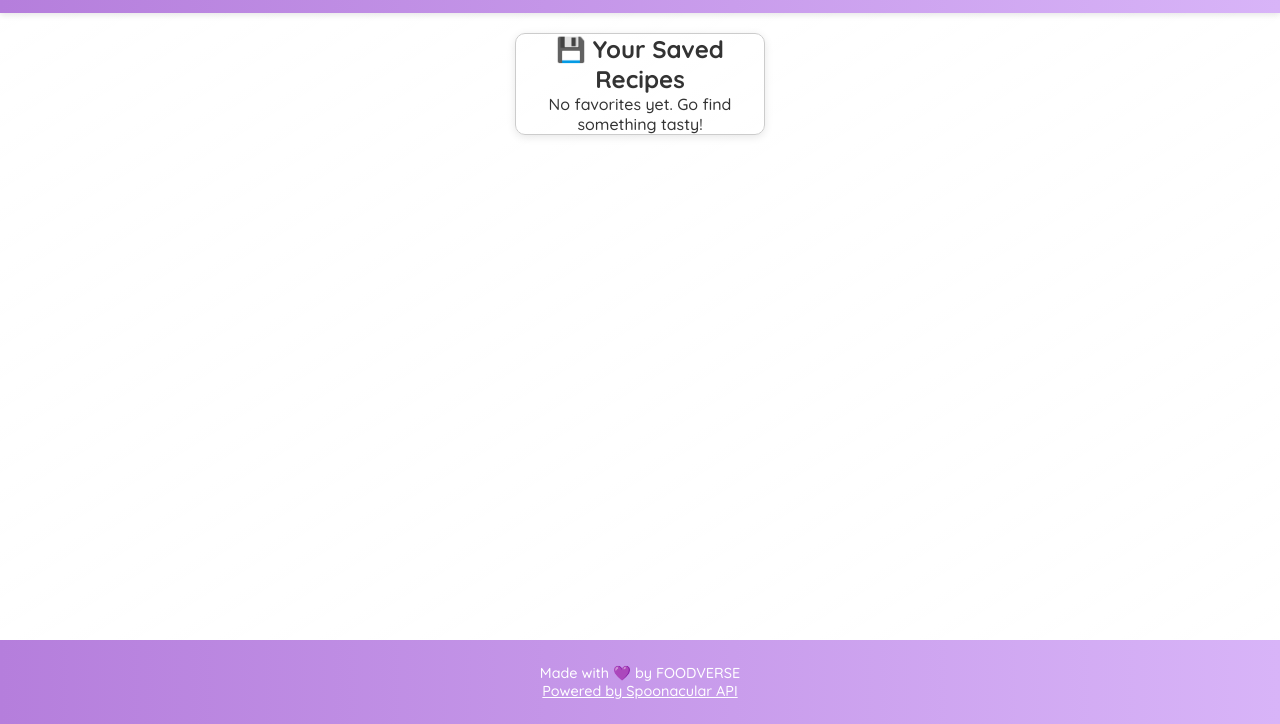
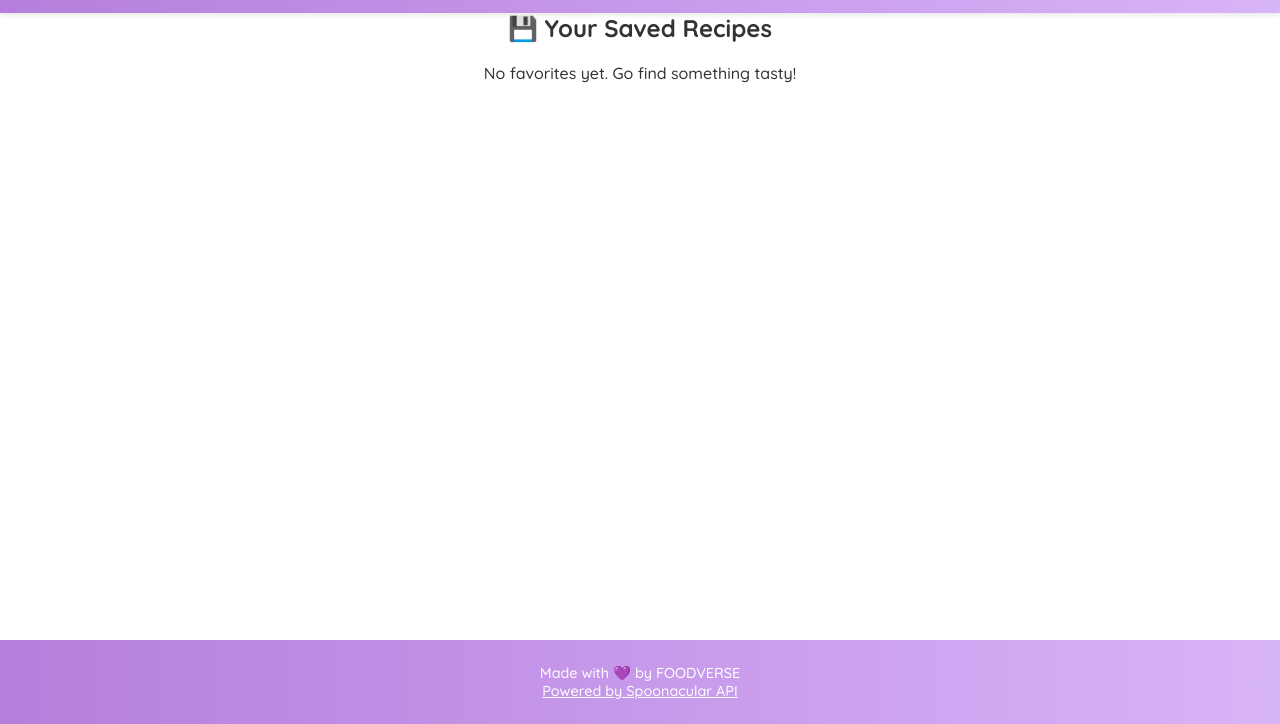
Before and after one commit to deshpande-shreeraksha/recipe-finder, a plain HTML site: page favorites.html in a window 1280 px wide. Shown: the part 76-800 px from the top of the page. Drawn offline with Linux system fonts and the light colour scheme.

Commit message:
Udated Project

```diff
--- a/favorites.html
+++ b/favorites.html
@@ -22,18 +22,18 @@
   </nav>
 
   <main>
-    <div class='favorites-container'>
-      <div class="favorite-card">
+    <section class="favorites-container">
       <h2>💾 Your Saved Recipes</h2>
-      <div id="favoritesList"></div>
-    </div>
-  </div>
+      <div id="favoritesList" class="favorites-list"></div>
+    </section>
   </main>
+
   <footer>
     <p>Made with 💜 by FOODVERSE</p>
     <p>
-      <a href="https://spoonacular.com/food-api" target="_blank" rel="noopener">Powered by Spoonacular API</a>
-
+      <a href="https://spoonacular.com/food-api" target="_blank" rel="noopener">
+        Powered by Spoonacular API
+      </a>
     </p>
   </footer>
 
--- a/style.css
+++ b/style.css
@@ -249,39 +249,31 @@ footer a:hover {
   font-size: 1.1rem;
   line-height: 1.6;
 }
-/* Container for favorite recipes */
-.favorites-container {
-  display: flex;               /* Aligns child elements horizontally */
-  flex-wrap: wrap;             /* Allows wrapping of cards if they overflow */
-  justify-content: center;     /* Centers the cards horizontally */
-  gap: 20px;                   /* Adds space between cards */
-  padding: 20px;
+
+.favorites-list {
+  display: flex;
+  flex-wrap: wrap;        /* Wrap cards if they overflow */
+  justify-content: center; /* Center horizontally */
+  gap: 20px;               /* Space between cards */
+  margin-top: 20px;
 }
 
-/* Individual recipe card */
 .favorite-card {
-  width: 250px;                /* Sets a fixed width for each card */
+  width: 250px;
   border: 1px solid #ccc;
   border-radius: 10px;
   overflow: hidden;
   box-shadow: 0 2px 8px rgba(0,0,0,0.1);
-  text-align: center;          /* Centers text inside the card */
-}
-/* Container for favorite recipes */
-.favorites-container {
-  display: flex;               /* Aligns child elements horizontally */
-  flex-wrap: wrap;             /* Allows wrapping of cards if they overflow */
-  justify-content: center;     /* Centers the cards horizontally */
-  gap: 20px;                   /* Adds space between cards */
-  padding: 20px;
+  text-align: center;
+  background: #fff;
 }
 
-/* Individual recipe card */
-.favorite-card {
-  width: 250px;                /* Sets a fixed width for each card */
-  border: 1px solid #ccc;
-  border-radius: 10px;
-  overflow: hidden;
-  box-shadow: 0 2px 8px rgba(0,0,0,0.1);
-  text-align: center;          /* Centers text inside the card */
+.favorite-card img {
+  width: 100%;
+  height: 150px;
+  object-fit: cover;
 }
+
+.favorite-card h3 {
+  margin: 10px 0;
+}
```
Also changed, not shown: index.html (+1 -10 lines), scripts/script.js (+1 -8 lines).
